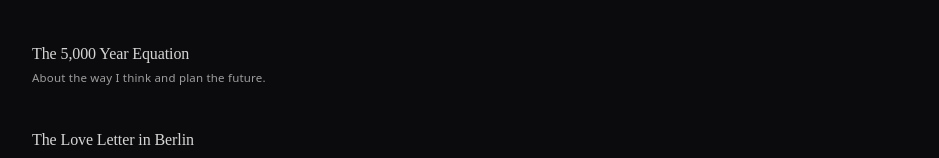
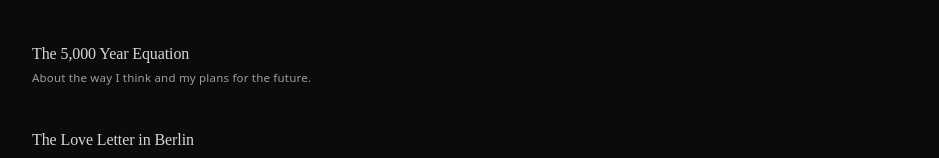
Before and after one commit to farukaltinok/farukaltinok.com, a Next.js app: page /essays in a window 1280 px wide. Shown: the part 162-320 px from the top of the page, without its empty margins (170-1109 px from the left). Built offline with nearby package versions, Linux system fonts and the light colour scheme.

Commit message:
Essay Beschreibung anpassung

```diff
--- a/app/essays/essays.ts
+++ b/app/essays/essays.ts
@@ -214,8 +214,8 @@ May Allah have mercy on him. And may He grant us all strength, success, and heal
       en: "The 5,000 Year Equation",
     },
     description: {
-      de: "Über die Art, wie ich denke und die Zukunft plane.",
-      en: "About the way I think and plan the future.",
+      de: "Über die Art, wie ich denke und meine Pläne für die Zukunft.",
+      en: "About the way I think and my plans for the future.",
     },
     date: "17.02.26",
     comingSoon: false,
```
